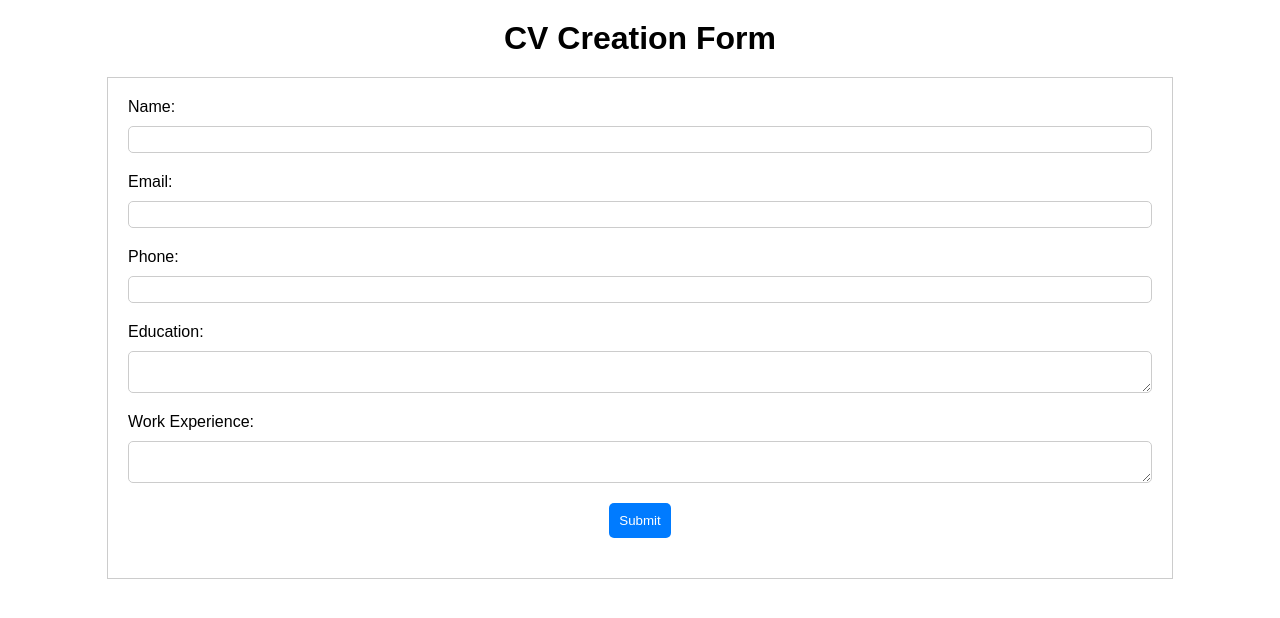
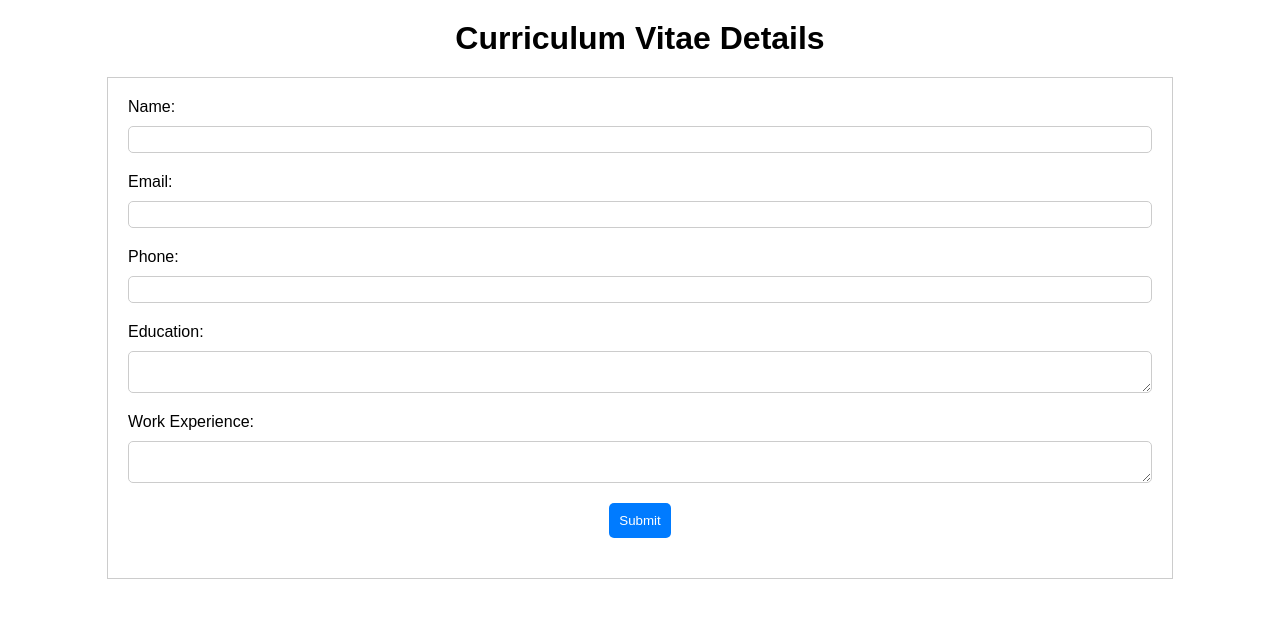
Before and after one commit to mbonisimtunzi/cvdetails, a plain HTML site: page index.html in a window 1280 px wide. Drawn offline with Linux system fonts and the light colour scheme.

Commit message:
Changed the page title
I have adjusted the code by chanding the page title and the heading under h1

```diff
--- a/index.html
+++ b/index.html
@@ -1,7 +1,7 @@
 <!DOCTYPE html>
 <html>
   <head>
-    <title>CV Creation</title>
+    <title>CV Creator | Mtunzi Media</title>
     <style>
       body {
         font-family: Arial, sans-serif;
@@ -44,7 +44,7 @@
     </style>
   </head>
   <body>
-    <h1>CV Creation Form</h1>
+    <h1>Curriculum Vitae Details</h1>
     <form>
       <label for="name">Name:</label>
       <input type="text" id="name" name="name" required>
```
